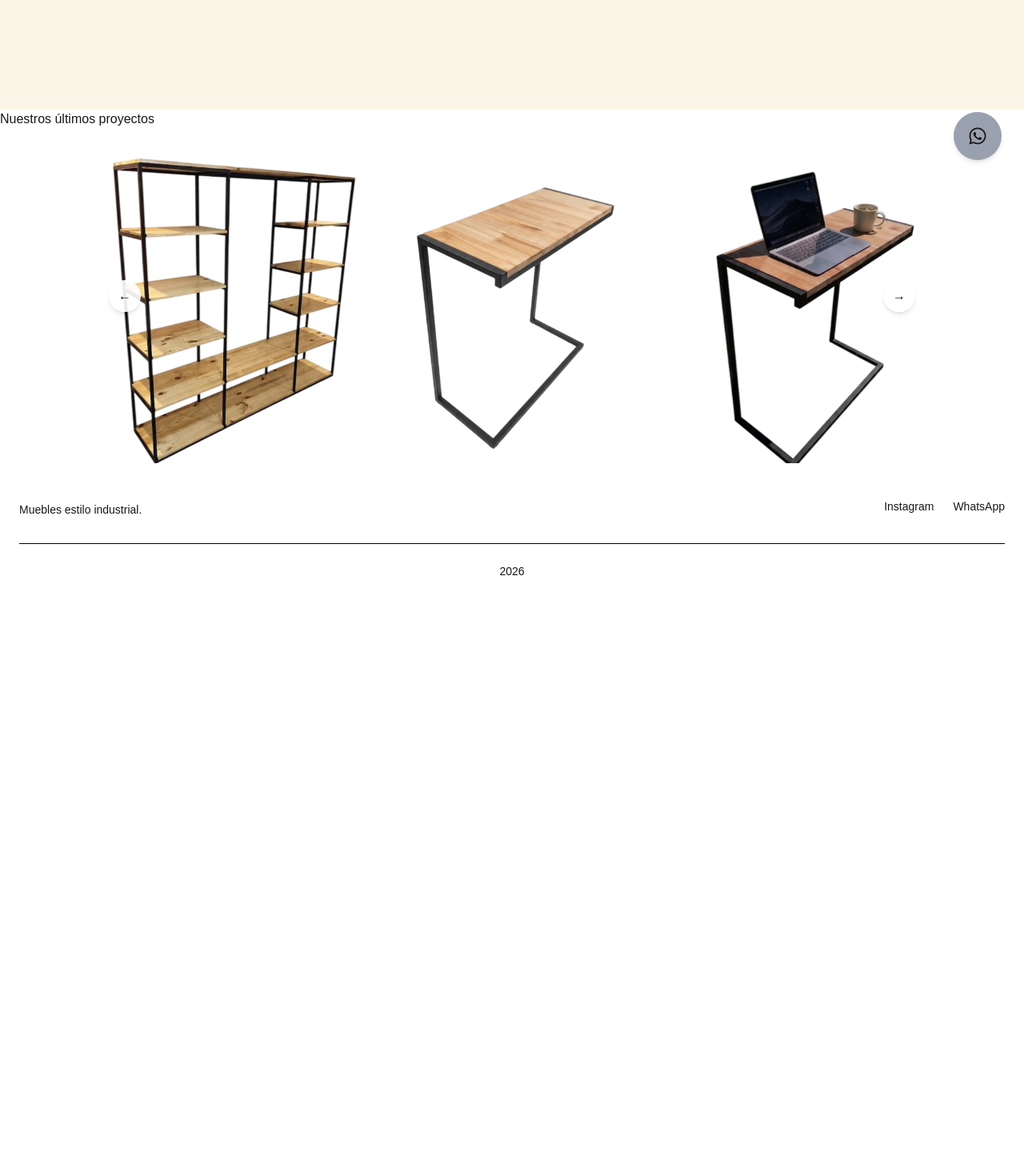
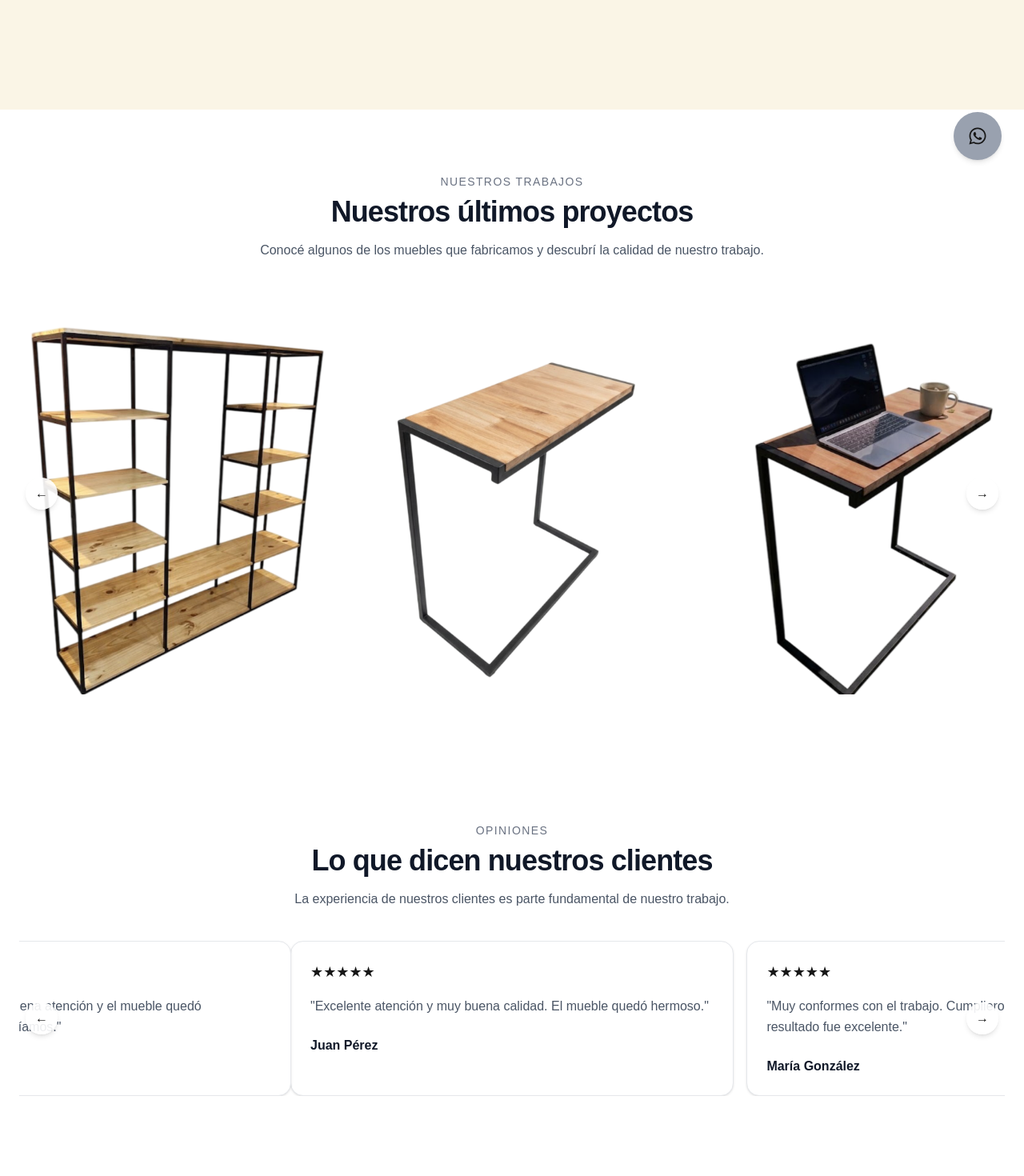
Before and after one commit to juancivardi/muebles-david, a Next.js app: page / in a window 1280 px wide. Shown: the part 560-2030 px from the top of the page at 80% size. Before the commit the page ends 1324 px from the top, so only its background shows below. Built offline with nearby package versions, Linux system fonts and the light colour scheme.

Commit message:
Add coments section and visual changes

```diff
--- a/app/page.tsx
+++ b/app/page.tsx
@@ -1,6 +1,7 @@
 import Image from "next/image";
 import Hero from "@/components/Hero";
 import Projects from "@/components/Projects";
+import Coments from "@/components/Coments";
 
 export default function Home() {
   return (
@@ -8,6 +9,7 @@ export default function Home() {
       <main className="">
         <Hero/>
         <Projects/>
+        <Coments/>
       </main>
     </div>
   );
--- a/components/Coments.tsx
+++ b/components/Coments.tsx
@@ -1 +1,68 @@
-//Los comentarios van en este archivo
+import Carousel from "@/components/ui/Carousel";
+
+export default function Coments() {
+    const comments = [
+        {
+            name: "Juan Pérez",
+            text: "Excelente atención y muy buena calidad. El mueble quedó hermoso.",
+        },
+        {
+            name: "María González",
+            text: "Muy conformes con el trabajo. Cumplieron con los tiempos y el resultado fue excelente.",
+        },
+        {
+            name: "Carlos Rodríguez",
+            text: "Nos asesoraron en todo momento y el resultado superó nuestras expectativas.",
+        },
+        {
+            name: "Laura Fernández",
+            text: "Excelente trabajo, muy buena atención y el mueble quedó exactamente como lo queríamos.",
+        },
+
+    ];
+  return (
+    <main>
+      <section className="mx-auto max-w-7xl px-6 py-20">
+        <div className="mb-10 text-center">
+            <p className="mb-2 text-sm font-medium uppercase tracking-widest text-gray-500">
+            Opiniones
+            </p>
+
+            <h2 className="text-3xl font-semibold tracking-tight text-gray-900 md:text-4xl">
+            Lo que dicen nuestros clientes
+            </h2>
+
+            <p className="mx-auto mt-4 max-w-2xl text-gray-600">
+            La experiencia de nuestros clientes es parte fundamental de nuestro
+            trabajo.
+            </p>
+        </div>
+
+        <Carousel>
+            {comments.map((comment, index) => (
+            <div
+                key={index}
+                className="min-w-0 flex-[0_0_85%] md:flex-[0_0_45%]"
+            >
+                <article className="h-full rounded-2xl border border-gray-200 bg-white p-6 shadow-sm">
+                <div className="mb-4 flex gap-1 text-lg">
+                    ★★★★★
+                </div>
+
+                <p className="text-base leading-relaxed text-gray-600">
+                    "{comment.text}"
+                </p>
+
+                <div className="mt-6">
+                    <p className="font-semibold text-gray-900">
+                    {comment.name}
+                    </p>
+                </div>
+                </article>
+            </div>
+            ))}
+        </Carousel>
+      </section>
+    </main>
+  );
+}
--- a/components/Projects.tsx
+++ b/components/Projects.tsx
@@ -9,15 +9,40 @@ export default function Projects() {
     "/images/mueblesPNG/mueble2a.png",
     "/images/mueblesPNG/mueble2b.png",
     "/images/mueblesPNG/mueble3a.png",
-  ];
+    ];
 
   return (
     <main>
-      <section className="mx-auto">
-        <div>
-          <p>Nuestros últimos proyectos</p>
+      <section className="mx-auto max-w-7xl px-6 py-20">
+        <div className="mb-10 text-center">
+          <p className="mb-2 text-sm font-medium uppercase tracking-widest text-gray-500">
+            Nuestros trabajos
+          </p>
+
+          <h2 className="text-3xl font-semibold tracking-tight text-gray-900 md:text-4xl">
+            Nuestros últimos proyectos
+          </h2>
+
+          <p className="mx-auto mt-4 max-w-2xl text-gray-600">
+            Conocé algunos de los muebles que fabricamos y descubrí la calidad
+            de nuestro trabajo.
+          </p>
         </div>
-        <Carousel images={images}/>
+
+        <Carousel>
+          {images.map((image, index) => (
+            <div
+              key={index}
+              className="min-w-0 flex-[0_0_70%] md:flex-[0_0_35%]"
+            >
+              <img
+                src={image}
+                alt={`Mueble ${index + 1}`}
+                className="block w-full h-auto"
+              />
+            </div>
+          ))}
+        </Carousel>
       </section>
     </main>
   );
--- a/components/ui/Carousel.tsx
+++ b/components/ui/Carousel.tsx
@@ -1,12 +1,17 @@
 "use client";
 
 import useEmblaCarousel from "embla-carousel-react";
+import { ReactNode } from "react";
 
 interface CarouselProps {
-  images: string[];
+  children: ReactNode;
+  slideClassName?: string;
 }
 
-export default function Carousel({ images }: CarouselProps) {
+export default function Carousel({
+  children,
+  slideClassName = "flex-[0_0_100%]",
+}: CarouselProps) {
   const [emblaRef, emblaApi] = useEmblaCarousel({
     loop: true,
     align: "center",
@@ -21,21 +26,10 @@ export default function Carousel({ images }: CarouselProps) {
   };
 
   return (
-    <div className="relative max-w-5xl mx-auto">
+    <div className="relative">
       <div ref={emblaRef} className="overflow-hidden">
         <div className="flex gap-4">
-          {images.map((image, index) => (
-            <div
-              key={index}
-              className="min-w-0 flex-[0_0_70%] md:flex-[0_0_35%]"
-            >
-              <img
-                src={image}
-                alt={`Mueble ${index + 1}`}
-                className="block w-full h-auto"
-              />
-            </div>
-          ))}
+          {children}
         </div>
       </div>
 
@@ -44,8 +38,8 @@ export default function Carousel({ images }: CarouselProps) {
         className="absolute left-2 top-1/2 -translate-y-1/2
                    flex h-10 w-10 items-center justify-center
                    rounded-full bg-white/90 shadow-md
-                   hover:bg-white"
-        aria-label="Mueble anterior"
+                   transition hover:bg-white"
+        aria-label="Anterior"
       >
         ←
       </button>
@@ -55,8 +49,8 @@ export default function Carousel({ images }: CarouselProps) {
         className="absolute right-2 top-1/2 -translate-y-1/2
                    flex h-10 w-10 items-center justify-center
                    rounded-full bg-white/90 shadow-md
-                   hover:bg-white"
-        aria-label="Mueble siguiente"
+                   transition hover:bg-white"
+        aria-label="Siguiente"
       >
         →
       </button>
```
